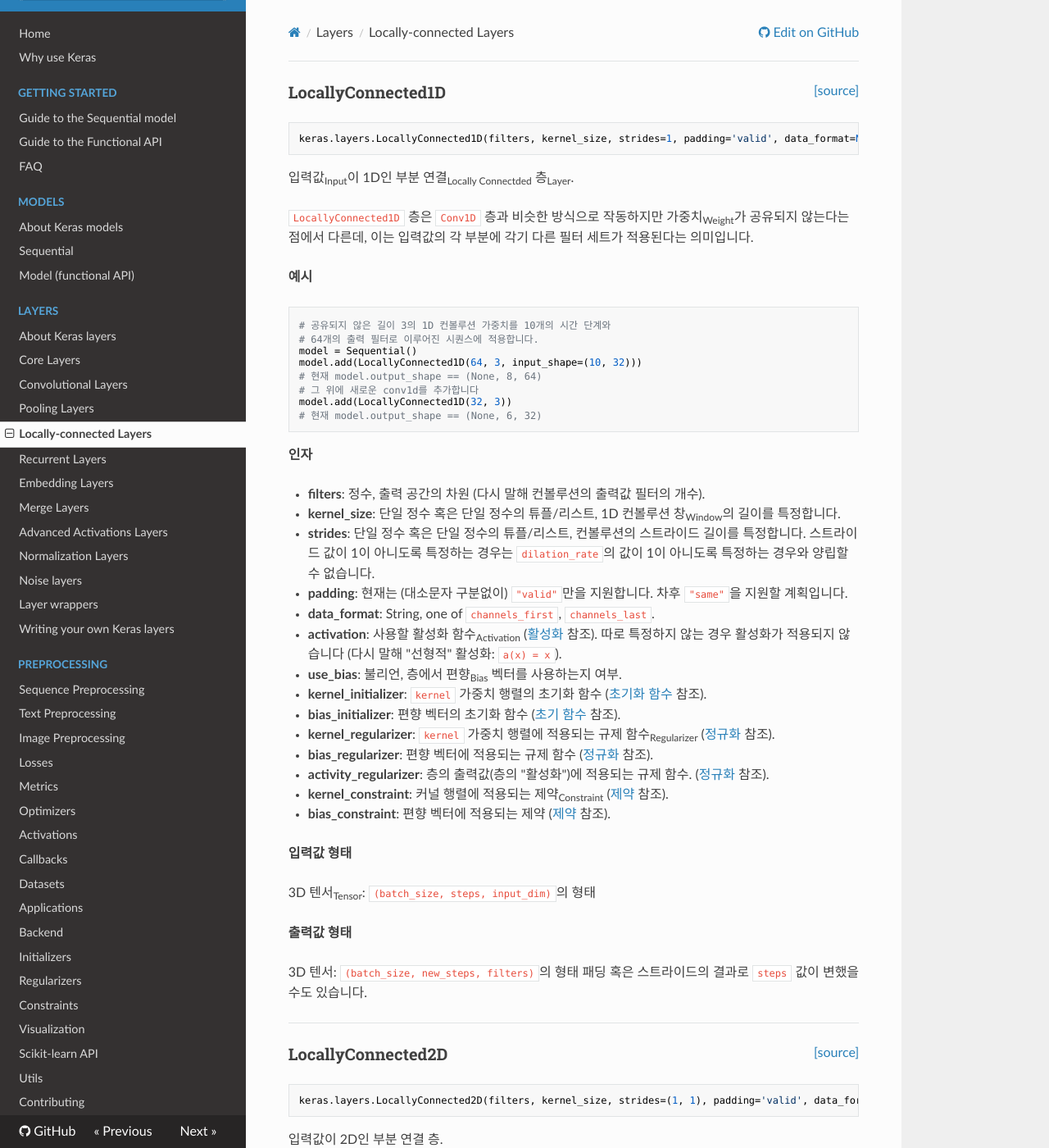
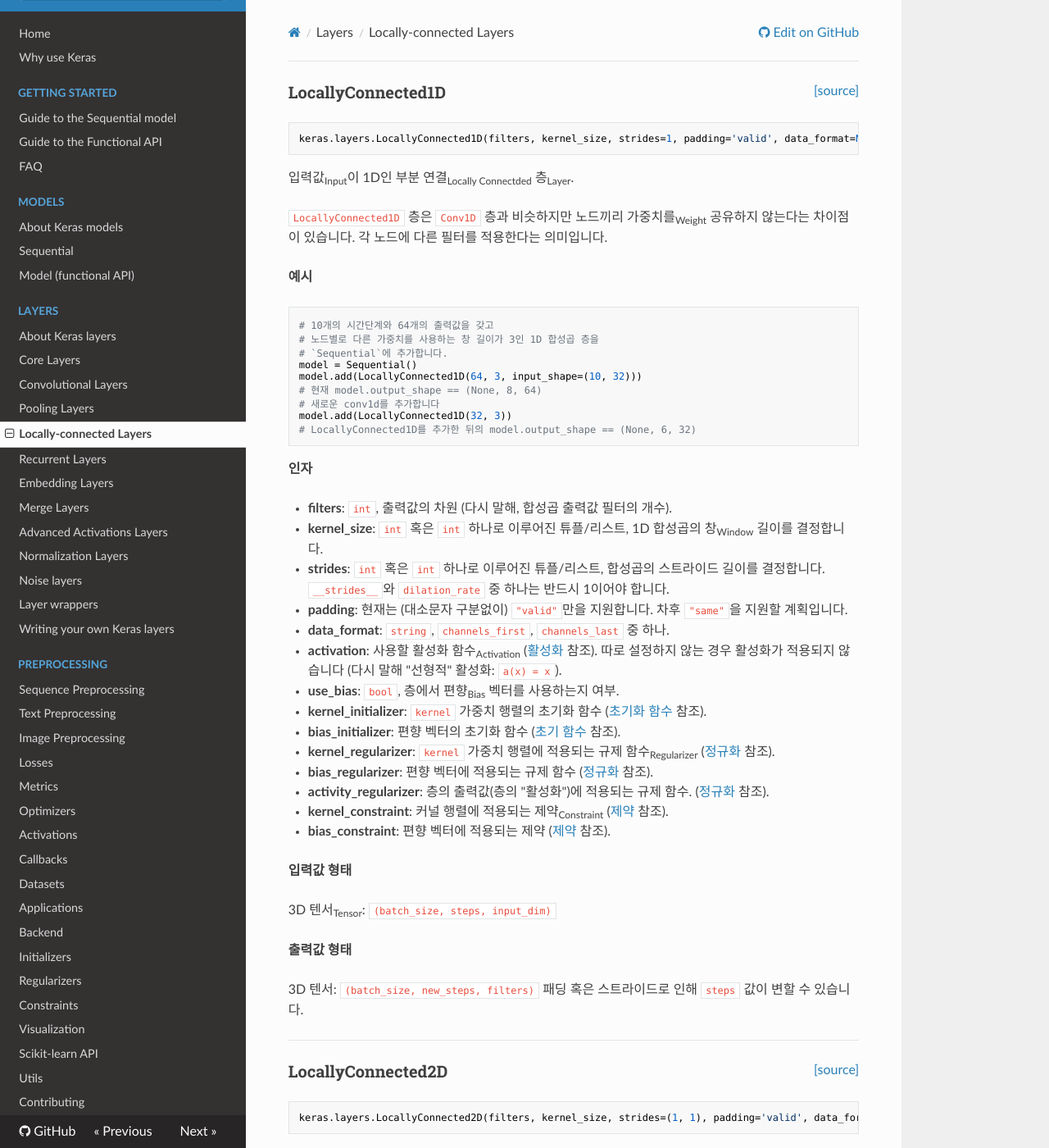
Before and after one commit to keras-team/keras-docs-ko, an MkDocs documentation site: the page built from sources/layers/local.md, in a window 1280 px wide and 1400 px high. Shown: the whole window at 82% size. Built offline with MkDocs 1.6.1, drawn with Linux system fonts in a browser that asks for light colours; nearby versions of some CDN libraries.

Commit message:
Update local.md
LocallyConnected1D 수정

````diff
--- a/sources/layers/local.md
+++ b/sources/layers/local.md
@@ -7,53 +7,50 @@ keras.layers.LocallyConnected1D(filters, kernel_size, strides=1, padding='valid'
 
 입력값<sub>Input</sub>이 1D인 부분 연결<sub>Locally Connectded</sub> 층<sub>Layer</sub>.
 
-`LocallyConnected1D` 층은 `Conv1D` 층과 비슷한 방식으로 작동하지만
-가중치<sub>Weight</sub>가 공유되지 않는다는 점에서 다른데,
-이는 입력값의 각 부분에 각기 다른 필터 세트가 적용된다는
-의미입니다.
+`LocallyConnected1D` 층은 `Conv1D` 층과 비슷하지만
+노드끼리 가중치를<sub>Weight</sub> 공유하지 않는다는 차이점이 있습니다.
+각 노드에 다른 필터를 적용한다는 의미입니다.
 
 __예시__
 
 ```python
-# 공유되지 않은 길이 3의 1D 컨볼루션 가중치를 10개의 시간 단계와
-# 64개의 출력 필터로 이루어진 시퀀스에 적용합니다.
+# 10개의 시간단계와 64개의 출력값을 갖고
+# 노드별로 다른 가중치를 사용하는 창 길이가 3인 1D 합성곱 층을
+# `Sequential`에 추가합니다.
 model = Sequential()
 model.add(LocallyConnected1D(64, 3, input_shape=(10, 32)))
 # 현재 model.output_shape == (None, 8, 64)
-# 그 위에 새로운 conv1d를 추가합니다
+# 새로운 conv1d를 추가합니다
 model.add(LocallyConnected1D(32, 3))
-# 현재 model.output_shape == (None, 6, 32)
+# LocallyConnected1D를 추가한 뒤의 model.output_shape == (None, 6, 32)
 ```
 
 __인자__
 
-- __filters__: 정수, 출력 공간의 차원
-    (다시 말해 컨볼루션의 출력값 필터의 개수).
-- __kernel_size__: 단일 정수 혹은 단일 정수의 튜플/리스트,
-    1D 컨볼루션 창<sub>Window</sub>의 길이를 특정합니다.
-- __strides__: 단일 정수 혹은 단일 정수의 튜플/리스트,
-    컨볼루션의 스트라이드 길이를 특정합니다.
-    스트라이드 값이 1이 아니도록 특정하는 경우는 `dilation_rate`의 값이
-    1이 아니도록 특정하는 경우와 양립할 수 없습니다.
+- __filters__: `int`, 출력값의 차원
+    (다시 말해, 합성곱 출력값 필터의 개수).
+- __kernel_size__: `int` 혹은 `int` 하나로 이루어진 튜플/리스트,
+    1D 합성곱의 창<sub>Window</sub> 길이를 결정합니다.
+- __strides__: `int` 혹은 `int` 하나로 이루어진 튜플/리스트,
+    합성곱의 스트라이드 길이를 결정합니다.
+    `__strides__`와 `dilation_rate`  중 하나는 반드시 1이어야 합니다.
 - __padding__: 현재는 (대소문자 구분없이) `"valid"`만을 지원합니다.
     차후 `"same"`을 지원할 계획입니다.
-- __data_format__: String, one of `channels_first`, `channels_last`.
+- __data_format__: `string`, `channels_first`, `channels_last` 중 하나.
 - __activation__: 사용할 활성화 함수<sub>Activation</sub>
     ([활성화](../activations.md) 참조).
-    따로 특정하지 않는 경우 활성화가 적용되지 않습니다
+    따로 설정하지 않는 경우 활성화가 적용되지 않습니다
     (다시 말해 "선형적" 활성화: `a(x) = x`).
-- __use_bias__: 불리언, 층에서 편향<sub>Bias</sub> 벡터를 사용하는지 여부.
+- __use_bias__: `bool`, 층에서 편향<sub>Bias</sub> 벡터를 사용하는지 여부.
 - __kernel_initializer__: `kernel` 가중치 행렬의 초기화 함수
     ([초기화 함수](../initializers.md) 참조).
 - __bias_initializer__: 편향 벡터의 초기화 함수
     ([초기 함수](../initializers.md) 참조).
-- __kernel_regularizer__: `kernel` 가중치 행렬에 적용되는
-    규제 함수<sub>Regularizer</sub>
+- __kernel_regularizer__: `kernel` 가중치 행렬에 적용되는 규제 함수<sub>Regularizer</sub>
     ([정규화](../regularizers.md) 참조).
 - __bias_regularizer__: 편향 벡터에 적용되는 규제 함수
     ([정규화](../regularizers.md) 참조).
-- __activity_regularizer__: 층의 출력값(층의 "활성화")에
-    적용되는 규제 함수.
+- __activity_regularizer__: 층의 출력값(층의 "활성화")에 적용되는 규제 함수.
     ([정규화](../regularizers.md) 참조).
 - __kernel_constraint__: 커널 행렬에 적용되는 제약<sub>Constraint</sub>
     ([제약](../constraints.md) 참조).
@@ -62,12 +59,12 @@ __인자__
 
 __입력값 형태__
 
-3D 텐서<sub>Tensor</sub>: `(batch_size, steps, input_dim)`의 형태
+3D 텐서<sub>Tensor</sub>: `(batch_size, steps, input_dim)`
 
 __출력값 형태__
 
-3D 텐서: `(batch_size, new_steps, filters)`의 형태
-패딩 혹은 스트라이드의 결과로 `steps` 값이 변했을 수도 있습니다.
+3D 텐서: `(batch_size, new_steps, filters)`
+패딩 혹은 스트라이드로 인해 `steps` 값이 변할 수 있습니다.
 
 ----
 
````
